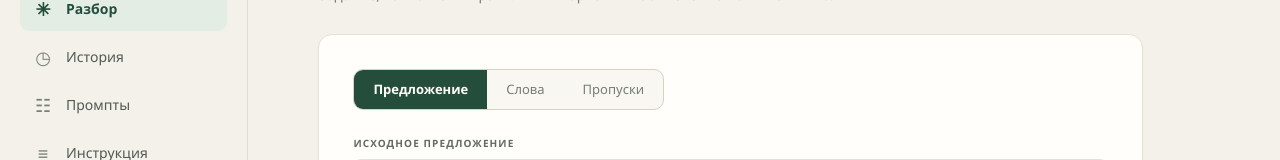
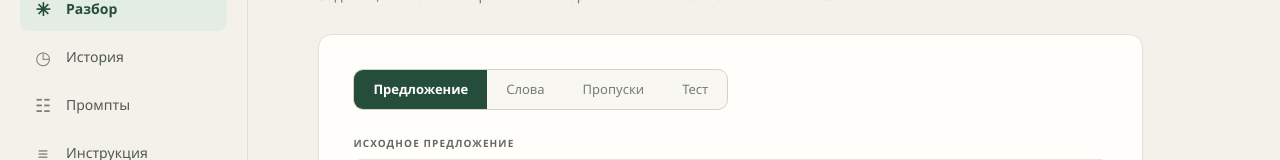
Before and after one commit to LikeKugi/lingua-ai, a Next.js app: page / in a window 1280 px wide. Shown: the part 146-306 px from the top of the page. Built offline with nearby package versions, Linux system fonts and the light colour scheme.

Commit message:
feat: update task type conditionals and add isDraftTest function

```diff
--- a/app/components/ExplainPage.tsx
+++ b/app/components/ExplainPage.tsx
@@ -4,7 +4,7 @@ import Link from "next/link";
 import type { FormEvent } from "react";
 import { dateLabel, languageLabel, type HistoryItem, type TaskType } from "../lib";
 import { Field, Markdown } from "./ui";
-import { isDraftSentence, isDraftWords, isDraftPasteBlank, type Draft } from "./types";
+import { isDraftSentence, isDraftWords, isDraftPasteBlank, isDraftTest, type Draft } from "./types";
 
 interface ExplainPageProps {
   draft: Draft;
@@ -64,6 +64,14 @@ export default function ExplainPage({
             className={ isDraftPasteBlank(draft) ? "selected" : "" }
             onClick={ () => changeTaskType("paste-blank") }
           >Пропуски
+          </button>
+          <button
+            type="button"
+            role="tab"
+            aria-selected={ isDraftTest(draft) }
+            className={ isDraftTest(draft) ? "selected" : "" }
+            onClick={ () => changeTaskType("test") }
+          >Тест
           </button>
         </div>
         { isDraftWords(draft) && (
@@ -220,6 +228,58 @@ export default function ExplainPage({
             </div>
           </Field>
         ) }
+        { isDraftTest(draft) && (
+          <Field
+            label="Вопрос теста"
+            hint="Сформулируйте задание теста, к которому даны варианты ответа."
+          >
+            <textarea
+              className="text-area source-area"
+              rows={ 3 }
+              value={ draft.testText }
+              onChange={ (event) => updateDraft("testText", event.target.value) }
+              placeholder="Введите вопрос теста…"
+            />
+          </Field>
+        ) }
+        { isDraftTest(draft) && (
+          <Field
+            label="Варианты ответа"
+            hint="Добавьте варианты, из которых нужно выбрать правильный ответ."
+          >
+            <div className="word-list">
+              { draft.testVariants.map((variant, index) => (
+                <div className="word-input" key={ index }>
+                  <span className="word-index">{ String(index + 1).padStart(2, "0") }</span>
+                  <input
+                    aria-label={ `Вариант ${ index + 1 }` }
+                    value={ variant }
+                    onChange={ (event) =>
+                      updateDraft(
+                        "testVariants",
+                        draft.testVariants.map((item, i) => (i === index ? event.target.value : item)),
+                      ) }
+                    placeholder={ index === 0 ? "например, went" : "Добавьте вариант" }
+                  />
+                  <button
+                    className="icon-button remove-word"
+                    type="button"
+                    disabled={ draft.testVariants.length <= 1 }
+                    onClick={ () => updateDraft("testVariants", draft.testVariants.filter((_, i) => i !== index)) }
+                    aria-label={ `Удалить вариант ${ index + 1 }` }
+                  >×
+                  </button>
+                </div>
+              )) }
+              <button
+                className="add-word"
+                type="button"
+                onClick={ () => updateDraft("testVariants", [...draft.testVariants, ""]) }
+              ><span>＋</span> Добавить вариант
+              </button>
+            </div>
+          </Field>
+        ) }
         <div className="answer-grid">
           <Field label="Ваш вариант">
             <textarea
--- a/app/components/HistoryPage.tsx
+++ b/app/components/HistoryPage.tsx
@@ -2,7 +2,7 @@
 
 import Link from "next/link";
 import { type ChangeEvent, type Dispatch, type SetStateAction, useRef, useState } from "react";
-import { dateLabel, languageLabel, taskToText, isWordsTask, isSentenceTask, isPasteBlankTask, type HistoryItem, type TaskType } from "../lib";
+import { dateLabel, languageLabel, taskToText, isWordsTask, isSentenceTask, isPasteBlankTask, isTestTask, type HistoryItem, type TaskType } from "../lib";
 import type { Toast } from "./types";
 
 interface HistoryPageProps {
@@ -21,8 +21,8 @@ const isHistoryItem = (value: unknown): value is HistoryItem => {
   return (
     typeof record.id === "string" &&
     typeof record.createdAt === "number" &&
-    (isWordsTask(record.taskType as TaskType) || isSentenceTask(record.taskType as TaskType) || isPasteBlankTask(record.taskType as TaskType)) &&
-    (typeof record.task === "string" || Array.isArray(record.task)) &&
+    (isWordsTask(record.taskType as TaskType) || isSentenceTask(record.taskType as TaskType) || isPasteBlankTask(record.taskType as TaskType) || isTestTask(record.taskType as TaskType)) &&
+    (typeof record.task === "string" || Array.isArray(record.task) || (typeof record.task === "object" && record.task !== null && "text" in record.task && Array.isArray((record.task as Record<string, unknown>).variants))) &&
     typeof record.userAnswer === "string" &&
     typeof record.correctAnswer === "string" &&
     typeof record.response === "string" &&
@@ -152,7 +152,7 @@ export default function HistoryPage({
               aria-label={ `Открыть разбор от ${ dateLabel(item.createdAt) }` }
             >
               <div className="history-card-top">
-                <span className="type-badge">{ isWordsTask(item.taskType) ? "СЛОВА" : isPasteBlankTask(item.taskType) ? "ПРОПУСКИ" : "ПРЕДЛОЖЕНИЕ" }</span>
+                <span className="type-badge">{ isWordsTask(item.taskType) ? "СЛОВА" : isPasteBlankTask(item.taskType) ? "ПРОПУСКИ" : isTestTask(item.taskType) ? "ТЕСТ" : "ПРЕДЛОЖЕНИЕ" }</span>
                 <time>{ dateLabel(item.createdAt) }</time>
               </div>
               <h2>{ taskToText(item.task) }</h2>
--- a/app/components/types.ts
+++ b/app/components/types.ts
@@ -1,11 +1,13 @@
 import type { BlankSegment, TaskType } from "../lib";
-import { isPasteBlankTask, isSentenceTask, isWordsTask } from "../lib";
+import { isPasteBlankTask, isSentenceTask, isTestTask, isWordsTask } from "../lib";
 
 export type Draft = {
   taskType: TaskType;
   words: string[];
   sentence: string;
   blankTask: BlankSegment[];
+  testText: string;
+  testVariants: string[];
   userAnswer: string;
   correctAnswer: string;
 };
@@ -22,4 +24,8 @@ export function isDraftPasteBlank(draft: Draft): draft is Draft & { taskType: "p
   return isPasteBlankTask(draft.taskType);
 }
 
+export function isDraftTest(draft: Draft): draft is Draft & { taskType: "test" } {
+  return isTestTask(draft.taskType);
+}
+
 export type Toast = { text: string; kind: "success" | "error" | "info" };
--- a/app/lib.ts
+++ b/app/lib.ts
@@ -1,4 +1,4 @@
-export type TaskType = "words" | "sentence" | "paste-blank";
+export type TaskType = "words" | "sentence" | "paste-blank" | "test";
 
 export function isWordsTask(taskType: TaskType): taskType is "words" {
   return taskType === "words";
@@ -12,15 +12,24 @@ export function isPasteBlankTask(taskType: TaskType): taskType is "paste-blank"
   return taskType === "paste-blank";
 }
 
+export function isTestTask(taskType: TaskType): taskType is "test" {
+  return taskType === "test";
+}
+
 export type BlankSegment =
   | { type: "text"; text: string }
   | { type: "blank"; variants: string[] };
+
+export type TestTask = {
+  text: string;
+  variants: string[];
+};
 
 export type HistoryItem = {
   id: string;
   createdAt: number;
   taskType: TaskType;
-  task: string | string[] | BlankSegment[];
+  task: string | string[] | BlankSegment[] | TestTask;
   userAnswer: string;
   correctAnswer: string;
   response: string;
@@ -30,6 +39,9 @@ export type HistoryItem = {
 
 export function taskToText(task: HistoryItem["task"]): string {
   if (typeof task === "string") return task;
+  if (!Array.isArray(task) && typeof task === "object" && task !== null && "text" in task) {
+    return (task as TestTask).text.trim();
+  }
   if (!Array.isArray(task) || task.length === 0) return "";
   if (typeof task[0] === "string") {
     return (task as string[]).filter(Boolean).join(" · ");
@@ -109,7 +121,7 @@ export function buildMessages(input: {
   settings: Settings;
   prompts: PromptTemplate[];
   taskType: TaskType;
-  task: string | string[] | BlankSegment[];
+  task: string | string[] | BlankSegment[] | TestTask;
   userAnswer: string;
   correctAnswer: string;
 }) {
@@ -139,6 +151,13 @@ export function buildMessages(input: {
       if (variants.length) taskLine += `\nВарианты для вставки в пропуски: [${variants.join(", ")}]`;
       break;
     }
+    case "test": {
+      const testTask = input.task as TestTask;
+      const testVariants = testTask.variants.filter(Boolean);
+      taskLine = `Задание (тест): ${testTask.text.trim()}`;
+      if (testVariants.length) taskLine += `\nВарианты ответа: [${testVariants.join(", ")}]`;
+      break;
+    }
     default: {
       taskLine = `Задание: исходное предложение — «${input.task}»`;
     }
--- a/app/workspace.tsx
+++ b/app/workspace.tsx
@@ -13,7 +13,7 @@ import {
 import {
   BUILTIN_PROMPTS, defaultLanguage, defaultSettings, dateLabel,
   buildMessages, languageLabel, validBaseUrl, taskToText,
-  isWordsTask, isPasteBlankTask,
+  isWordsTask, isPasteBlankTask, isTestTask,
   type HistoryItem, type PromptTemplate, type Settings, type TaskType,
 } from './lib';
 import { Markdown } from './components/ui';
@@ -21,14 +21,14 @@ import {
   STORAGE_KEYS, readJson, readRaw, writeJson, writeRaw, removeKey,
 } from './utils/storage';
 import { maskSecret, unmaskSecret } from './utils/mask';
-import { isDraftWords, isDraftPasteBlank, type Draft, type Toast } from './components/types';
+import { isDraftWords, isDraftPasteBlank, isDraftTest, type Draft, type Toast } from './components/types';
 import ExplainPage from './components/ExplainPage';
 import HistoryPage from './components/HistoryPage';
 import PromptsPage from './components/PromptsPage';
 import InstructionPage from './components/InstructionPage';
 import SettingsPage from './components/SettingsPage';
 
-const blankDraft = (): Draft => ({ taskType: 'sentence', words: [], sentence: '', blankTask: [], userAnswer: '', correctAnswer: '' });
+const blankDraft = (): Draft => ({ taskType: 'sentence', words: [], sentence: '', blankTask: [], testText: '', testVariants: [], userAnswer: '', correctAnswer: '' });
 const PAGES = [
   { href: '/', title: 'Разбор', key: 'explain', symbol: '✳' },
   { href: '/history', title: 'История', key: 'history', symbol: '◷' },
@@ -189,6 +189,9 @@ export default function Workspace() {
       const hasText = draft.blankTask.some((segment) => segment.type === 'text' && segment.text.trim());
       const hasVariant = draft.blankTask.some((segment) => segment.type === 'blank' && segment.variants.some((variant) => variant.trim()));
       if (!hasBlank || (!hasText && !hasVariant)) needs.push('задание');
+    } else if (isDraftTest(draft)) {
+      if (!draft.testText.trim()) needs.push('вопрос теста');
+      if (!draft.testVariants.some((variant) => variant.trim())) needs.push('вариант ответа');
     } else if (!draft.sentence.trim()) {
       needs.push('задание');
     }
@@ -205,7 +208,8 @@ export default function Workspace() {
       ...blankDraft(),
       taskType,
       words: isWordsTask(taskType) ? ['', ''] : [],
-      blankTask: isPasteBlankTask(taskType) ? [{ type: 'text', text: '' }, { type: 'blank', variants: [] }] : []
+      blankTask: isPasteBlankTask(taskType) ? [{ type: 'text', text: '' }, { type: 'blank', variants: [] }] : [],
+      testVariants: isTestTask(taskType) ? ['', ''] : []
     });
   };
   const updateDraft = <K extends keyof Draft>(key: K, value: Draft[K]) => setDraft((current) => ({
@@ -219,6 +223,8 @@ export default function Workspace() {
     blankTask: isPasteBlankTask(current.taskType)
       ? [{ type: 'text', text: '' }, { type: 'blank', variants: [] }]
       : [],
+    testText: '',
+    testVariants: isTestTask(current.taskType) ? ['', ''] : [],
     userAnswer: '',
     correctAnswer: ''
   }));
@@ -320,7 +326,9 @@ export default function Workspace() {
         ? draft.words.map((word) => word.trim()).filter(Boolean)
         : isDraftPasteBlank(draft)
           ? draft.blankTask
-          : draft.sentence.trim();
+          : isDraftTest(draft)
+            ? { text: draft.testText.trim(), variants: draft.testVariants.map((variant) => variant.trim()).filter(Boolean) }
+            : draft.sentence.trim();
       const messages = buildMessages({
         settings,
         prompts,
@@ -572,7 +580,7 @@ export default function Workspace() {
                  aria-modal="true" aria-labelledby="history-modal-title">
             <div className="modal-head">
                 <div><span
-                    className="type-badge">{ isWordsTask(selectedHistory.taskType) ? 'СЛОВА' : isPasteBlankTask(selectedHistory.taskType) ? 'ПРОПУСКИ' : 'ПРЕДЛОЖЕНИЕ' }</span><h2
+                    className="type-badge">{ isWordsTask(selectedHistory.taskType) ? 'СЛОВА' : isPasteBlankTask(selectedHistory.taskType) ? 'ПРОПУСКИ' : isTestTask(selectedHistory.taskType) ? 'ТЕСТ' : 'ПРЕДЛОЖЕНИЕ' }</span><h2
                     id="history-modal-title">Разбор ошибки</h2>
                     <time>{ dateLabel(selectedHistory.createdAt) }</time>
                 </div>
```
Also changed, not shown: 2 other files (tests, documents, lock files or other folders).
